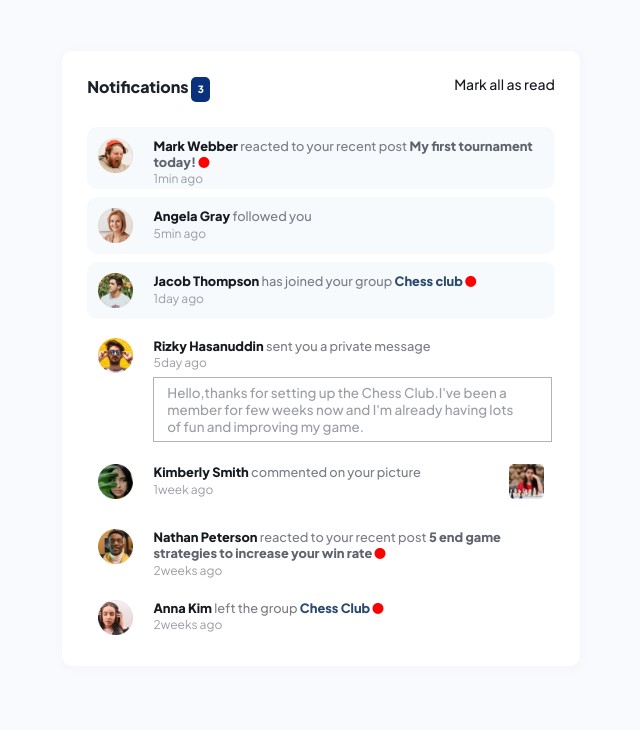
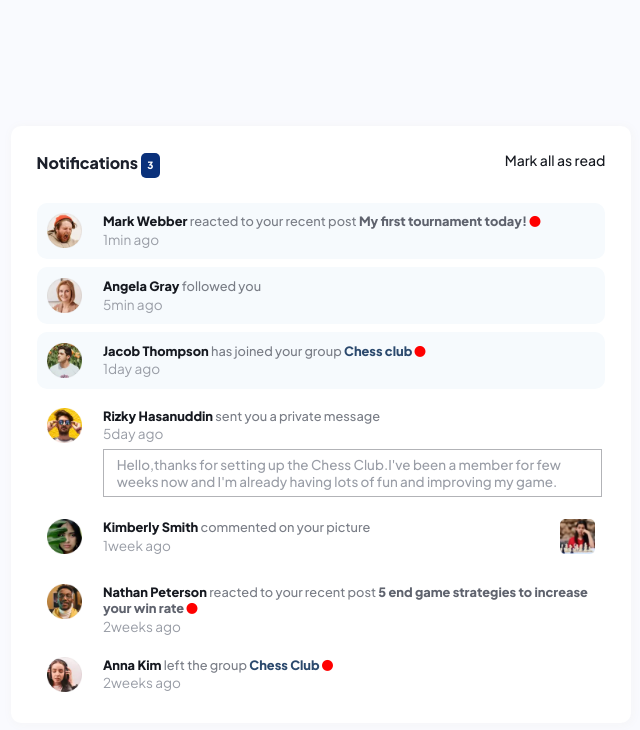
Before and after one commit to daisies13/notification--page, a plain HTML site: page index.html in a window 1280 px wide. Shown: the whole page, without its empty margins (319-959 px from the left). Drawn offline with Linux system fonts and the light colour scheme.

Commit message:
Update styles.css

```diff
--- a/styles.css
+++ b/styles.css
@@ -4,8 +4,8 @@ body{
 }
 
 main{
-  margin: 4% auto 1%;
-  width: 37%;
+  margin: 10% auto 5%;
+  width: 45%;
   box-shadow: 1px 1px 10px 1px #F5F5F7;
   background-color:  hsl(0, 0%, 100%);
   padding: 1% 2%;
@@ -83,7 +83,7 @@ h2 a:hover{
   color:#5F636E;
 }
 p{
-  font-size: 0.75rem;
+  font-size: 0.85rem;
   color:#999DA6;
   margin: 0 1vw ;
 }
```
